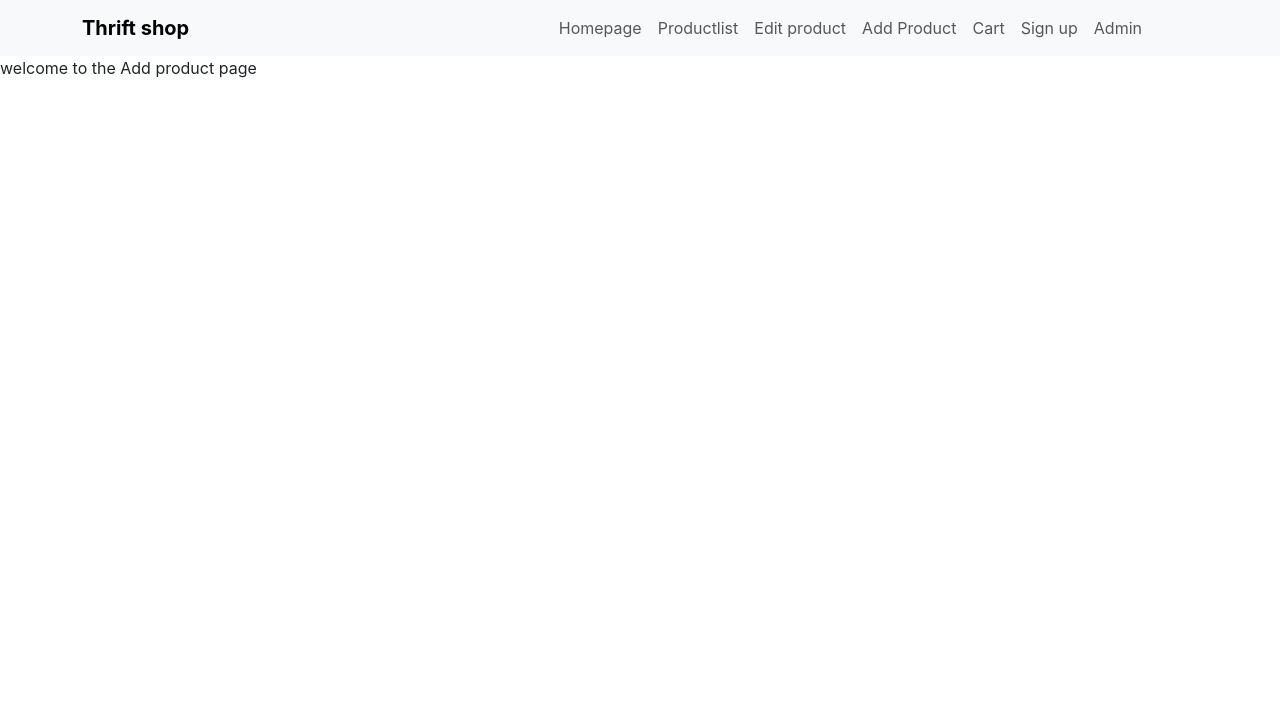
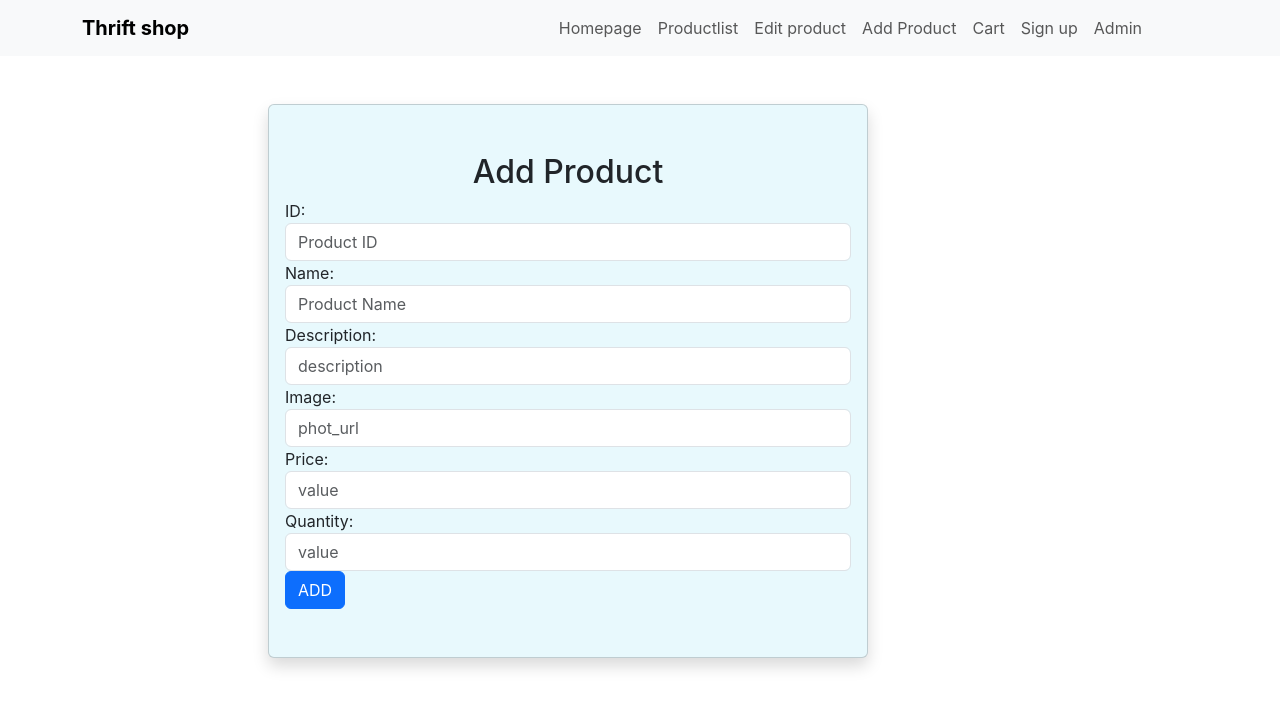
Before and after one commit to JoabOwala/thriftstore-frontend, a React (Create React App) app: page /AddProduct in a window 1280 px wide. Shown: the top 708 px of the page. Built offline with nearby package versions, Linux system fonts and the light colour scheme.

Commit message:
AddProduct Done

```diff
--- a/src/components/AddProduct.js
+++ b/src/components/AddProduct.js
@@ -1,11 +1,125 @@
-import React from "react"
+// AddProduct.js
 
-function AddProduct(){
-    return (
-        <div>
+import { useState, useEffect } from 'react';
 
-        welcome to the Add product page
+function AddProduct({ productId }) {
+
+  const [product, setProduct] = useState({
+
+    name: '',
+    description: '',
+    image: '',
+    price: '',
+    quantity: ''
+  });
+
+  useEffect(() => {
+    // Fetch product data from API
+  }, [productId]);
+
+  const handleChange = (e) => {
+    setProduct({
+      ...product,
+      [e.target.name]: e.target.value
+    });
+  }
+
+  const handleSubmit = async (e) => {
+    e.preventDefault();
+
+    try {
+      const response = await fetch(`/api/products/${productId}`, {
+        method: 'PUT',
+        headers: { 'Content-Type': 'application/json'},
+        body: JSON.stringify(product)
+      });
+
+      if (response.ok) {
+        console.log('Product updated successfully!');
+      }
+
+    } catch (error) {
+      console.log(error);
+    }
+  }
+
+  return (
+    <div className="addproduct-nav">
+
+      <div className="container my-5">
+        <div className="col-md-8 mx-auto delete h-100">
+          <div
+            className="card shadow px-3 py-5"
+            style={{ width: "600px", backgroundColor: "#E8F9FD" }}
+          >
+            <h2 className="card-title text-center">Add Product</h2>
+            <form onSubmit={handleSubmit}>
+              <label htmlFor="id">ID:</label>
+              <input
+                className="form-control"
+                type="text"
+                id="id"
+                placeholder="Product ID"
+                value={productId}
+                onChange={handleChange}
+              />
+              <label htmlFor="id">Name:</label>
+              <input
+                className="form-control"
+                type="text"
+                id="name"
+                placeholder="Product Name"
+                value={product.name}
+                onChange={handleChange}
+              />
+              <label htmlFor="id">Description:</label>
+              <input
+                className="form-control"
+                type="text"
+                id="description"
+                placeholder="description"
+                value={product.description}
+                onChange={handleChange}
+              />
+              <label htmlFor="id">Image:</label>
+              <input
+                className="form-control"
+                type="text"
+                id="image"
+                placeholder="phot_url"
+                value={product.image}
+                onChange={handleChange}
+              />
+              <label htmlFor="id">Price:</label>
+              <input
+                className="form-control"
+                type="integer"
+                id="price"
+                placeholder="value"
+                value={product.price}
+                onChange={handleChange}
+              />
+              <label htmlFor="id">Quantity:</label>
+              <input
+                className="form-control"
+                type="integer"
+                id="quantity"
+                placeholder="value"
+                value={product.quantity}
+                onChange={handleChange}
+              />
+
+              <button className="btn btn-primary" type="submit">
+                ADD
+              </button>
+            </form>
+          </div>
         </div>
-    )
-}
+      </div>
+    </div>
+
+  );
+};
+
+
 export default AddProduct;
```
